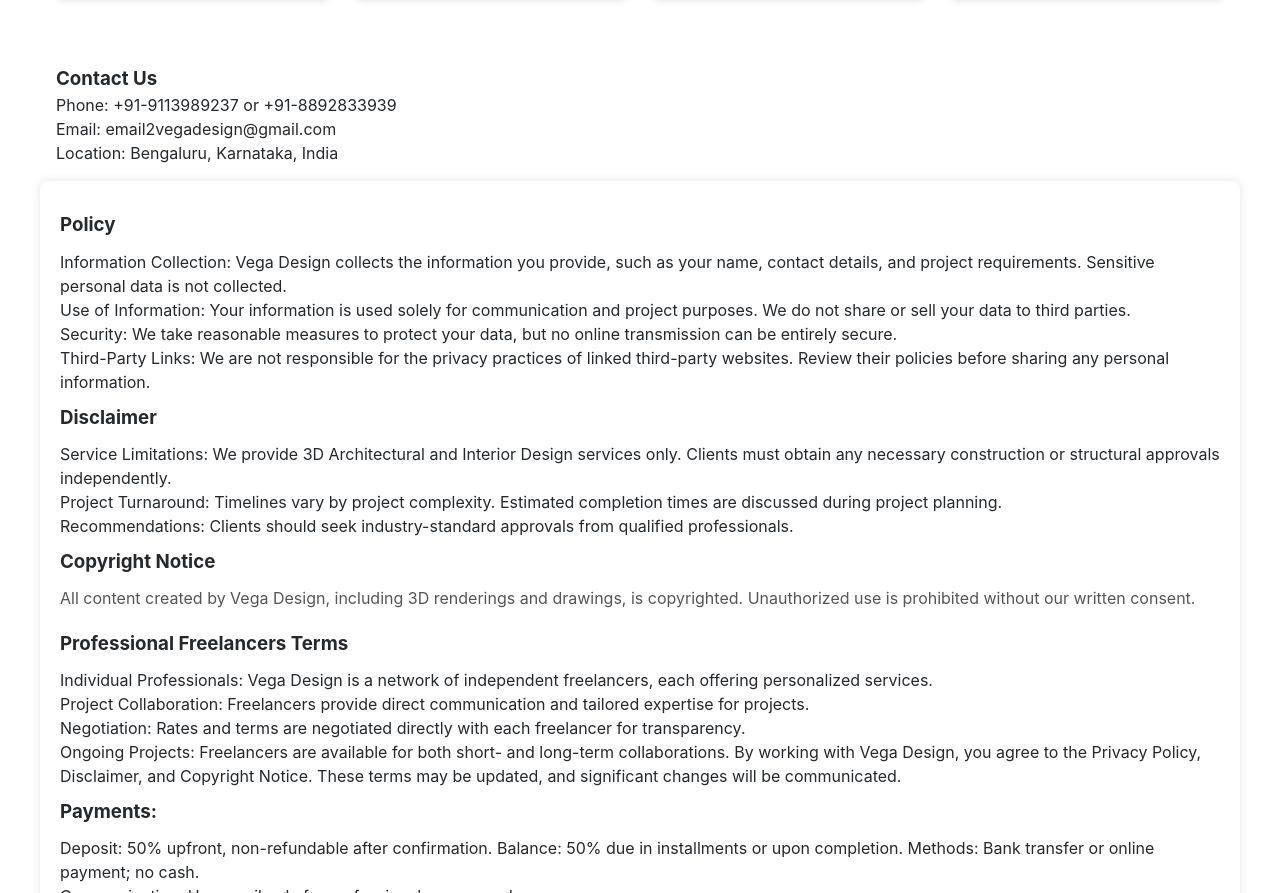
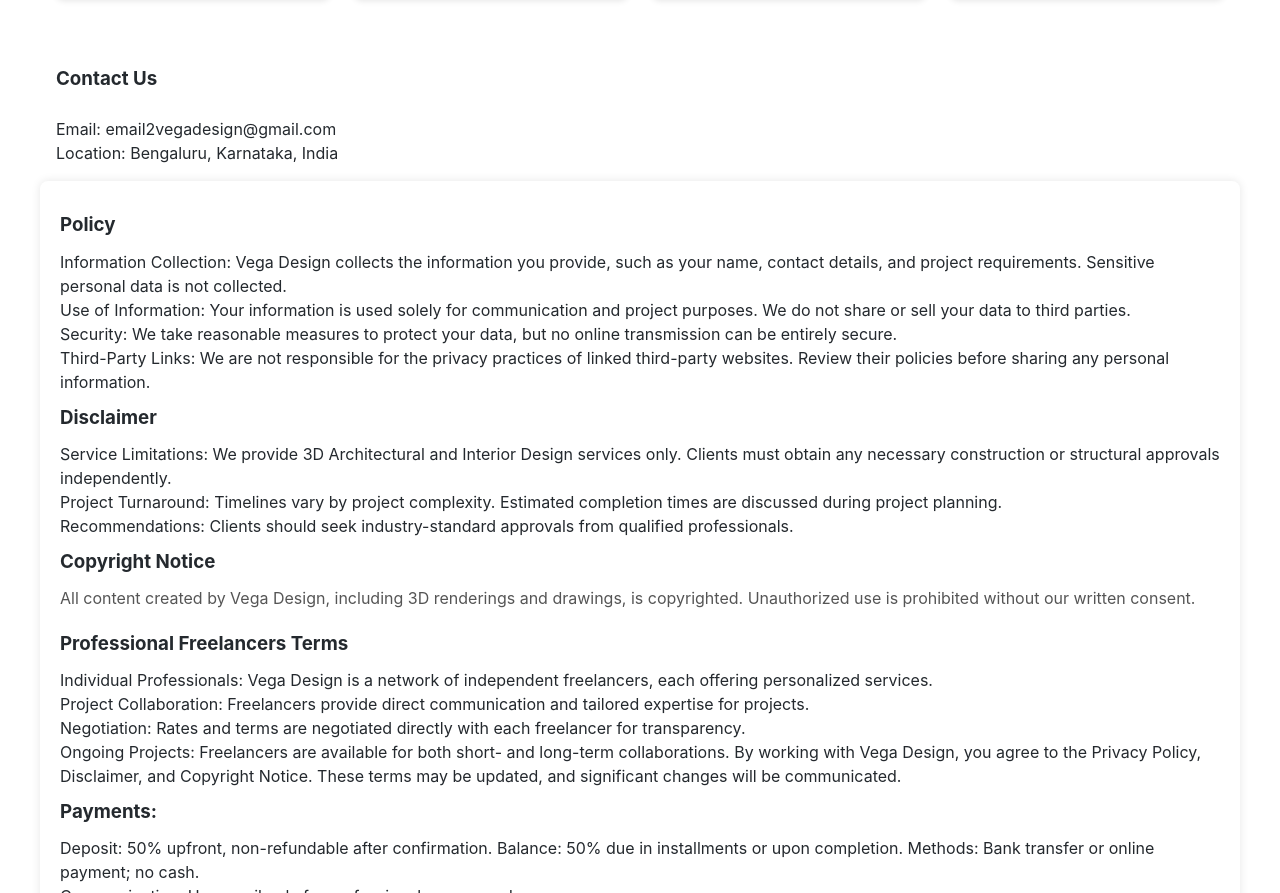
Before and after one commit to thyagarajsalome/vegadesign, a plain HTML site: page index.html in a window 1280 px wide. Shown: the part 1161-2054 px from the top of the page. Drawn offline with Linux system fonts and the light colour scheme.

Commit message:
Number removed

```diff
--- a/index.html
+++ b/index.html
@@ -141,7 +141,8 @@
     <section id="contact" class="contact-section">
       <div class="container">
         <h3>Contact Us</h3>
-        <p>Phone: +91-9113989237 or +91-8892833939</p>
+        <br />
+
         <p>Email: email2vegadesign@gmail.com</p>
         <p>Location: Bengaluru, Karnataka, India</p>
       </div>
```
